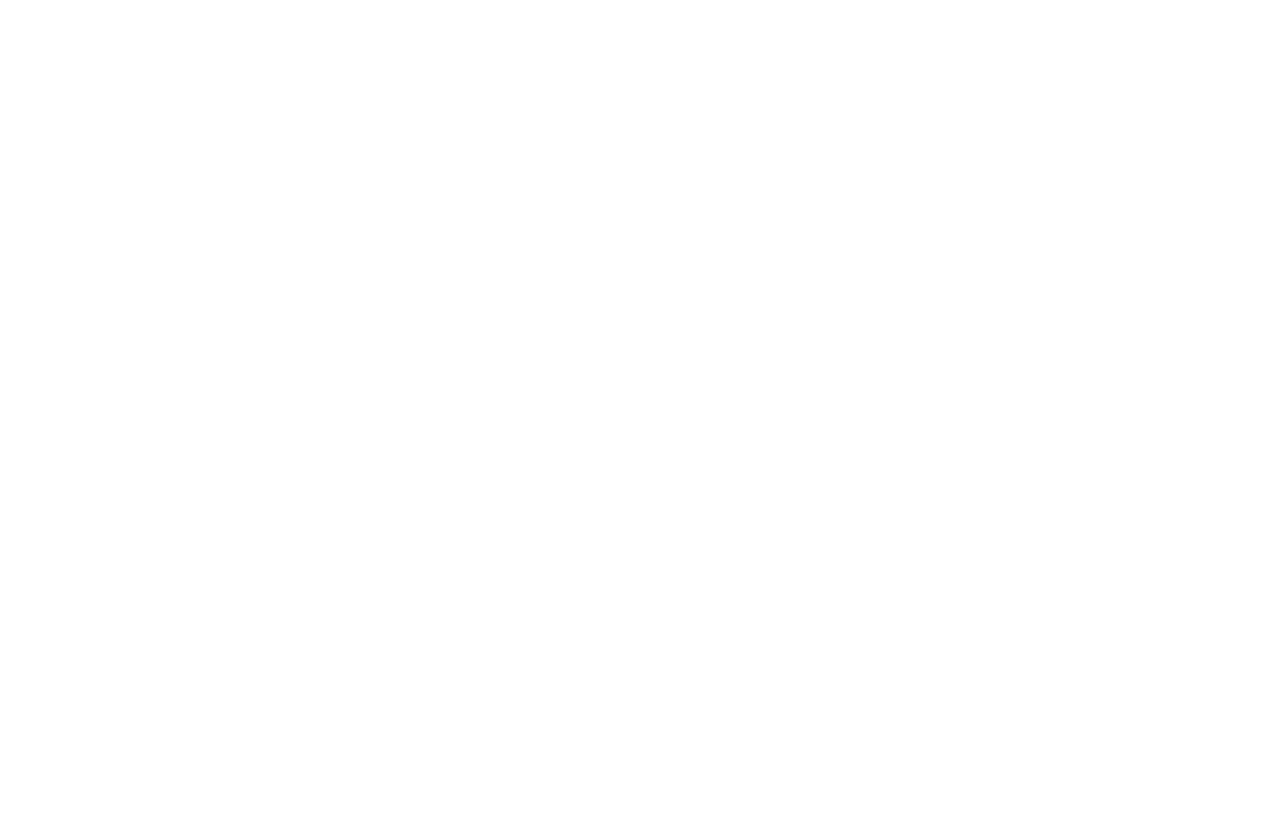
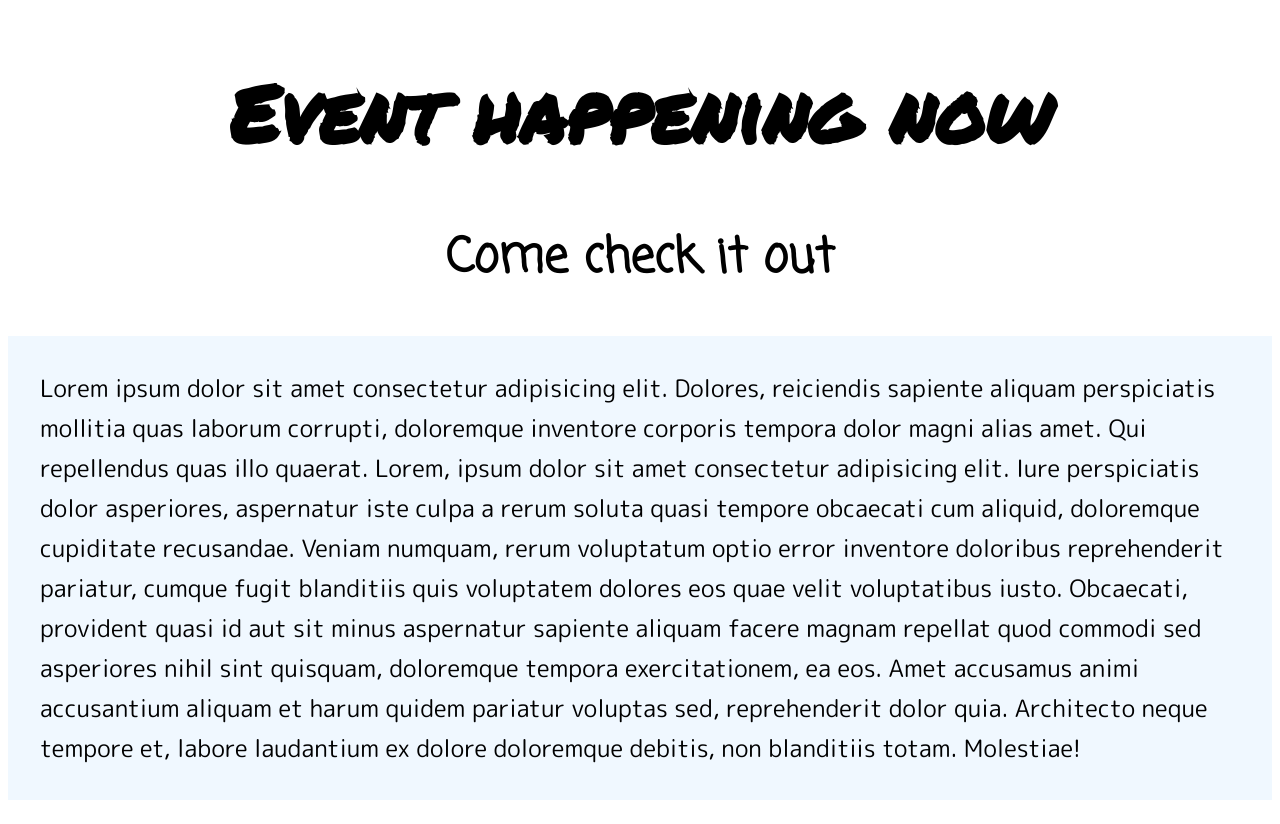
Before and after one commit to electricman07/event, a plain HTML site: page index.html in a window 1280 px wide. Before the commit the page ends 800 px from the top, so only its background shows below. Drawn offline with Linux system fonts and the light colour scheme.

Commit message:
Added headings and paragraph with styles

```diff
--- a/css/styles.css
+++ b/css/styles.css
@@ -2,14 +2,29 @@ html {
   font-family: "Open Sans", sans-serif;
 }
 
+body {
+  font-size: 16px;
+}
+
 h1 {
   font-family: "Permanent Marker", cursive;
+  font-size: 5rem;
 }
 
 h2 {
   font-family: "Coming Soon", cursive;
+  font-size: 3rem;
 }
 
 p {
   font-family: "M PLUS Rounded 1c", sans-serif;
+  font-size: 1.5rem;
+  line-height: 2.5rem;
+  background-color: aliceblue;
+  padding: 2rem;
 }
+
+h1,
+h2 {
+  text-align: center;
+}
--- a/index.html
+++ b/index.html
@@ -11,6 +11,9 @@
     <link rel="stylesheet" href="/css/styles.css">
 </head>
 <body>
+    <h1>Event happening now</h1>
+    <h2>Come check it out</h2>
+    <p>Lorem ipsum dolor sit amet consectetur adipisicing elit. Dolores, reiciendis sapiente aliquam perspiciatis mollitia quas laborum corrupti, doloremque inventore corporis tempora dolor magni alias amet. Qui repellendus quas illo quaerat. Lorem, ipsum dolor sit amet consectetur adipisicing elit. Iure perspiciatis dolor asperiores, aspernatur iste culpa a rerum soluta quasi tempore obcaecati cum aliquid, doloremque cupiditate recusandae. Veniam numquam, rerum voluptatum optio error inventore doloribus reprehenderit pariatur, cumque fugit blanditiis quis voluptatem dolores eos quae velit voluptatibus iusto. Obcaecati, provident quasi id aut sit minus aspernatur sapiente aliquam facere magnam repellat quod commodi sed asperiores nihil sint quisquam, doloremque tempora exercitationem, ea eos. Amet accusamus animi accusantium aliquam et harum quidem pariatur voluptas sed, reprehenderit dolor quia. Architecto neque tempore et, labore laudantium ex dolore doloremque debitis, non blanditiis totam. Molestiae!</p>
 
     <script src="/js/scripts.js"></script>
 </body>
```
